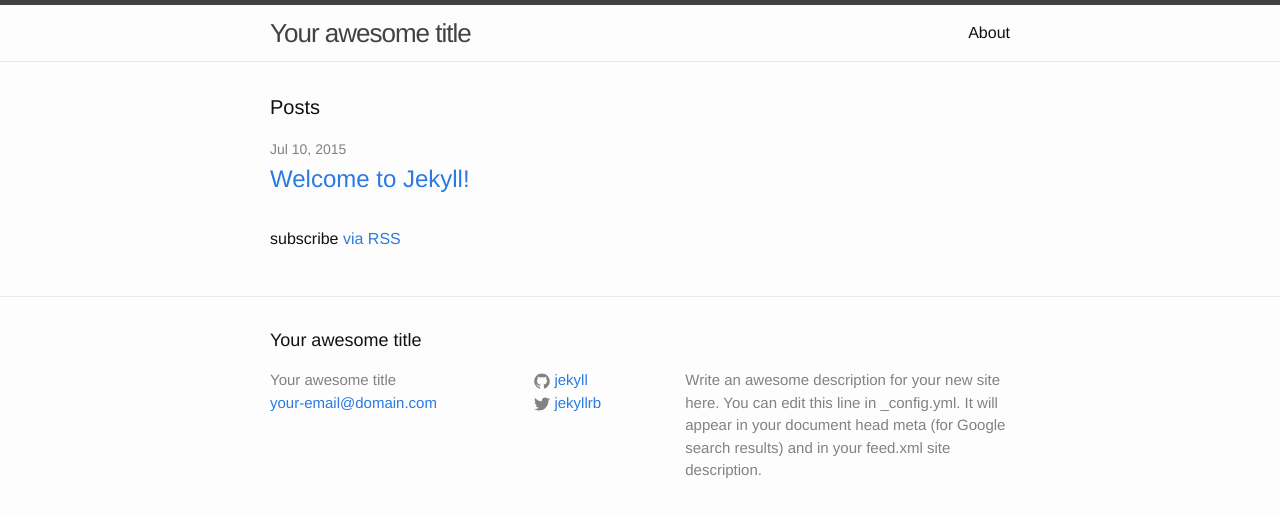
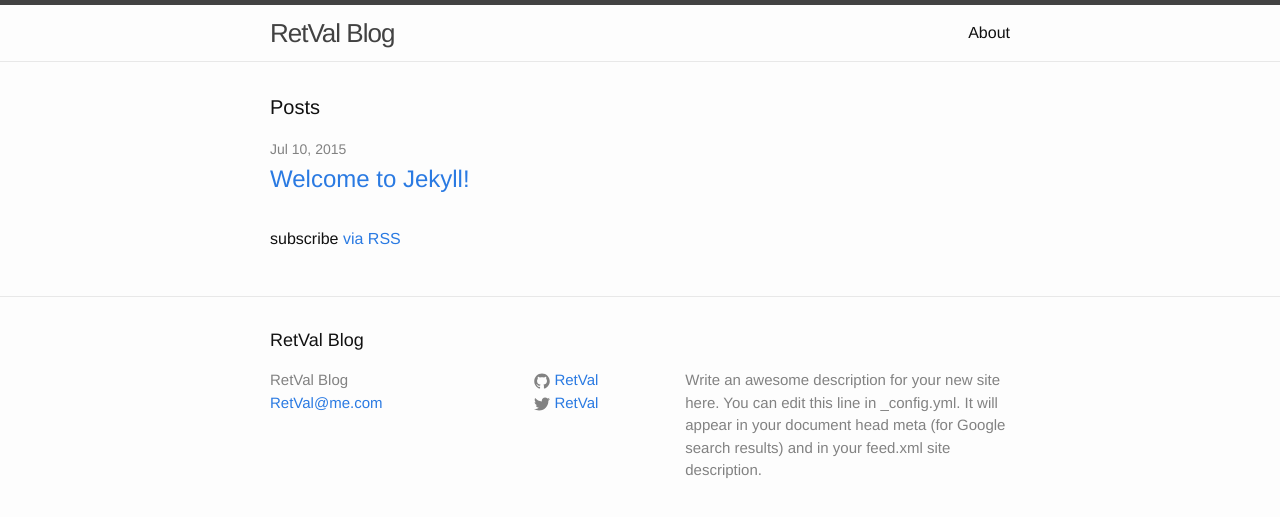
Before and after one commit to RetVal/RetVal.github.io, a Jekyll site: the page built from index.html, in a window 1280 px wide. Shown: the top 517 px of the page. Built offline with Jekyll 4.4.1, drawn with Linux system fonts in a browser that asks for light colours.

Commit message:
update config

```diff
--- a/_config.yml
+++ b/_config.yml
@@ -1,14 +1,14 @@
 # Site settings
-title: Your awesome title
-email: your-email@domain.com
+title: RetVal Blog
+email: RetVal@me.com
 description: > # this means to ignore newlines until "baseurl:"
   Write an awesome description for your new site here. You can edit this
   line in _config.yml. It will appear in your document head meta (for
   Google search results) and in your feed.xml site description.
 baseurl: "" # the subpath of your site, e.g. /blog/
-url: "http://yourdomain.com" # the base hostname & protocol for your site
-twitter_username: jekyllrb
-github_username:  jekyll
+url: "http://retval.github.io" # the base hostname & protocol for your site
+twitter_username: RetVal
+github_username:  RetVal
 
 # Build settings
 markdown: kramdown
```
